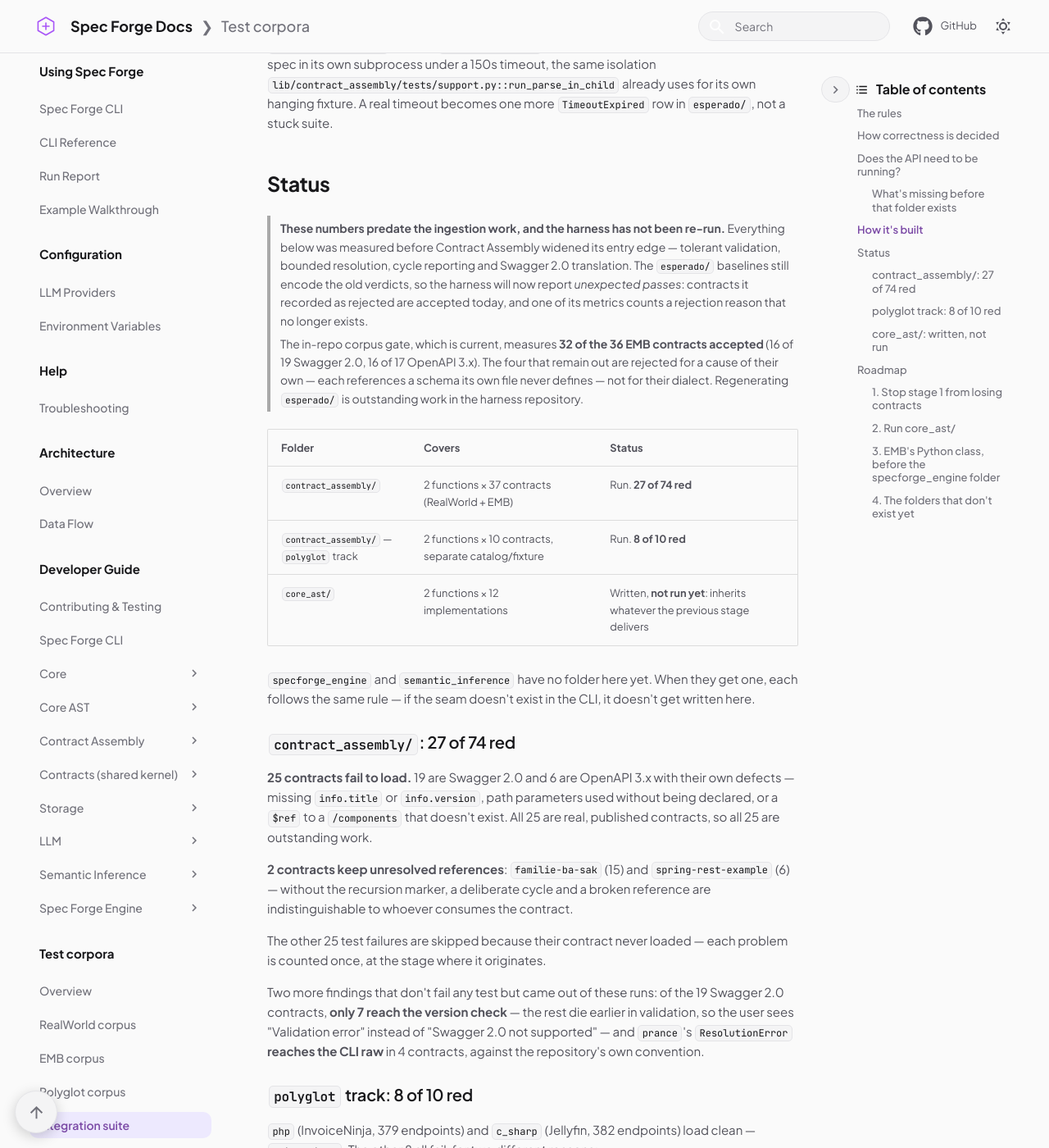
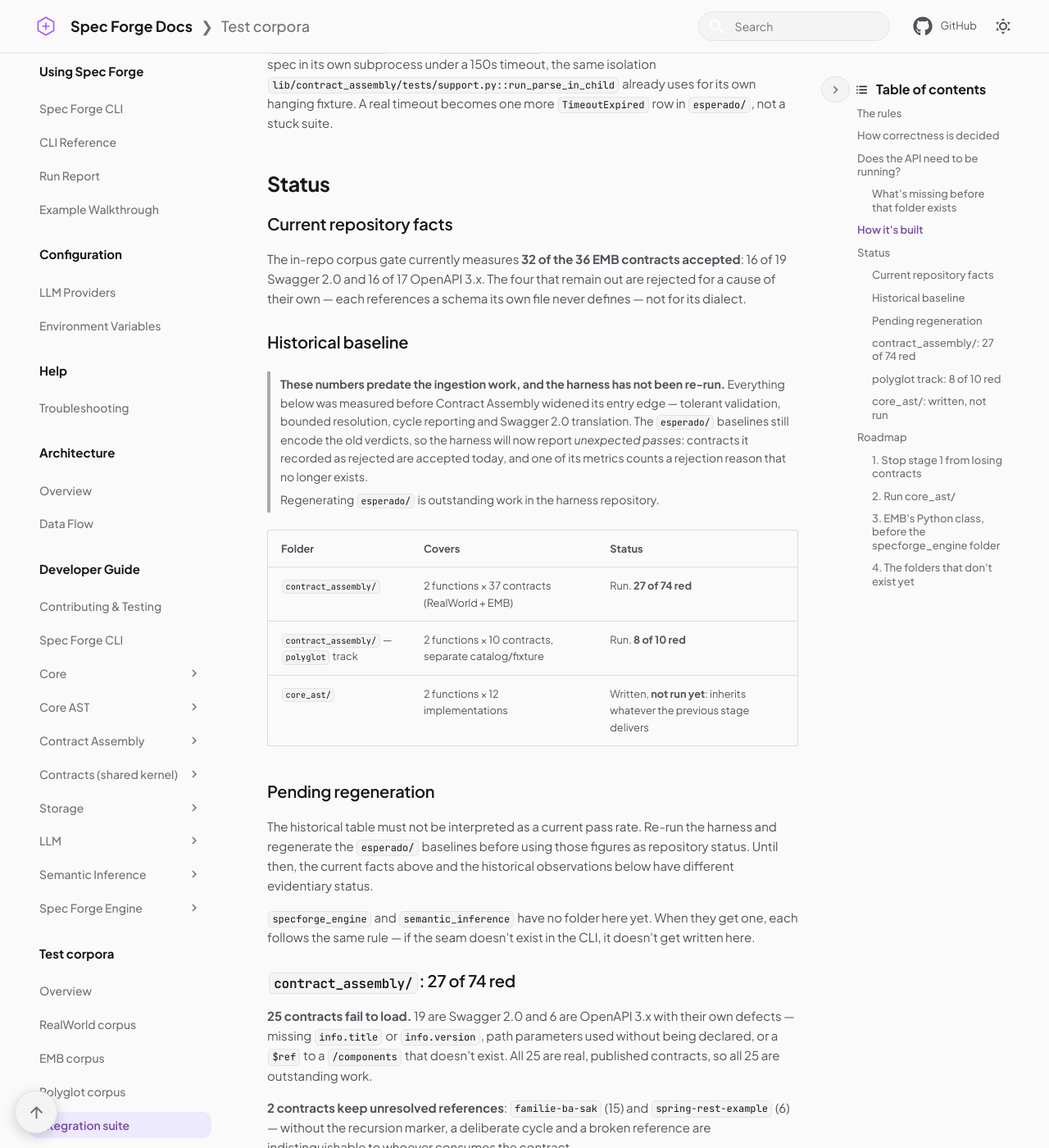
Before and after one commit to Spec-Forge-Testing/specforge-docs, an MkDocs documentation site: the page built from docs/testing/suite.md, in a window 1280 px wide and 1400 px high, scrolled down 2967 px. Shown: the whole window at 82% size. Built offline with MkDocs 1.6.1 and Material for MkDocs 9.7.7, drawn with Linux system fonts in a browser that asks for light colours; comment, search, counter and statistics services are not loaded.

Commit message:
docs(testing): separate current status from historical baselines

```diff
--- a/docs/testing/suite.md
+++ b/docs/testing/suite.md
@@ -138,6 +138,15 @@ row in `esperado/`, not a stuck suite.
 
 ## Status
 
+### Current repository facts
+
+The in-repo corpus gate currently measures **32 of the 36 EMB contracts
+accepted**: 16 of 19 Swagger 2.0 and 16 of 17 OpenAPI 3.x. The four that
+remain out are rejected for a cause of their own — each references a schema
+its own file never defines — not for its dialect.
+
+### Historical baseline
+
 > **These numbers predate the ingestion work, and the harness has not been
 > re-run.** Everything below was measured before Contract Assembly widened its
 > entry edge — tolerant validation, bounded resolution, cycle reporting and
@@ -146,17 +155,20 @@ row in `esperado/`, not a stuck suite.
 > recorded as rejected are accepted today, and one of its metrics counts a
 > rejection reason that no longer exists.
 >
-> The in-repo corpus gate, which is current, measures **32 of the 36 EMB
-> contracts accepted** (16 of 19 Swagger 2.0, 16 of 17 OpenAPI 3.x). The four
-> that remain out are rejected for a cause of their own — each references a
-> schema its own file never defines — not for their dialect. Regenerating
-> `esperado/` is outstanding work in the harness repository.
+> Regenerating `esperado/` is outstanding work in the harness repository.
 
 | Folder | Covers | Status |
 | --- | --- | --- |
 | `contract_assembly/` | 2 functions × 37 contracts (RealWorld + EMB) | Run. **27 of 74 red** |
 | `contract_assembly/` — `polyglot` track | 2 functions × 10 contracts, separate catalog/fixture | Run. **8 of 10 red** |
 | `core_ast/` | 2 functions × 12 implementations | Written, **not run yet**: inherits whatever the previous stage delivers |
+
+### Pending regeneration
+
+The historical table must not be interpreted as a current pass rate. Re-run
+the harness and regenerate the `esperado/` baselines before using those
+figures as repository status. Until then, the current facts above and the
+historical observations below have different evidentiary status.
 
 `specforge_engine` and `semantic_inference` have no folder here yet. When
 they get one, each follows the same rule — if the seam doesn't exist in the CLI, it doesn't get written
```
